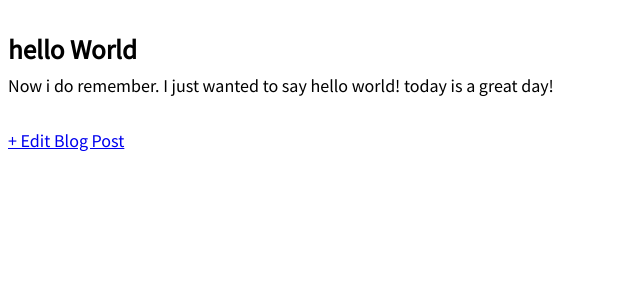
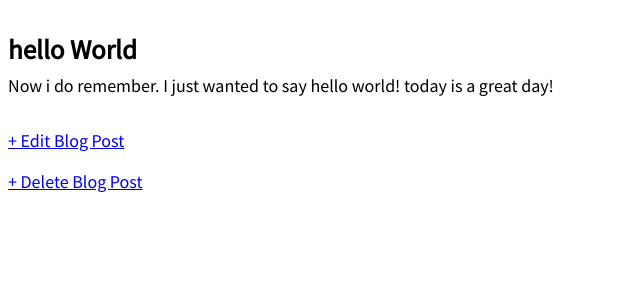
Before and after one commit to marcusbey/blog_app01, a Django app: page /post/2/ in a window 1280 px wide. Shown: the part 102-402 px from the top of the page, without its empty margins (0-640 px from the left). Run offline with Django 3.2, Linux system fonts and the light colour scheme; data comes from the database, SQL or seed files in the repository; both versions use the stored data as it was after the commit.

Commit message:
Adding delete fonciton et text update

```diff
--- a/blog/urls.py
+++ b/blog/urls.py
@@ -5,11 +5,13 @@ from .views import (
 	BlogDetailView,
 	BlogCreateView,
 	BlogUpdateView,
+	BlogDeleteView,
 	)
 
 urlpatterns = [
- 	path('post/<int:pk>/edit/', BlogUpdateView.as_view(), name='post_edit'),
-	path('post_new/', BlogCreateView.as_view(), name='post_new'),
+	path('post/<int:pk>/delete/', BlogDeleteView.as_view(), name='post_delete'),
+ 	path('post_new/', BlogCreateView.as_view(), name='post_new'),
 	path('post/<int:pk>/', BlogDetailView.as_view(), name='post_detail'),
+	path('post/<int:pk>/edit/', BlogUpdateView.as_view(), name='post_edit'),
 	path('', BlogListView.as_view(), name='home'),
 ]
--- a/blog/views.py
+++ b/blog/views.py
@@ -3,7 +3,8 @@ from django.shortcuts import render
 # Create your views here.
 
 from django.views.generic import ListView, DetailView
-from django.views.generic.edit import CreateView, UpdateView
+from django.views.generic.edit import CreateView, UpdateView, DeleteView
+from django.urls import reverse_lazy
 
 from .models import Post
 
@@ -24,3 +25,8 @@ class BlogUpdateView(UpdateView):
 	model = Post
 	template_name = 'post_edit.html'
 	fields = ['title', 'body']
+
+class BlogDeleteView(DeleteView):
+	model = Post
+	template_name = 'post_delete.html'
+	success_url = reverse_lazy('home')
--- a/templates/post_detail.html
+++ b/templates/post_detail.html
@@ -6,5 +6,6 @@
 		<h2>{{ post.title }}</h2>
 		<p>{{ post.body }}</p>
 	</div>
-	<a href="{% url 'post_edit' post.pk %}">+ Edit Blog Post</a>
+	<p><a href="{% url 'post_edit' post.pk %}">+ Edit Blog Post</a></p>
+	<p><a href="{% url 'post_delete' post.pk %}">+ Delete Blog Post</a></p>
 {% endblock content %}
```
Also changed, not shown: blog/tests.py (+12 -0 lines), templates/post_delete.html (added, +9 -0 lines), db.sqlite3.
